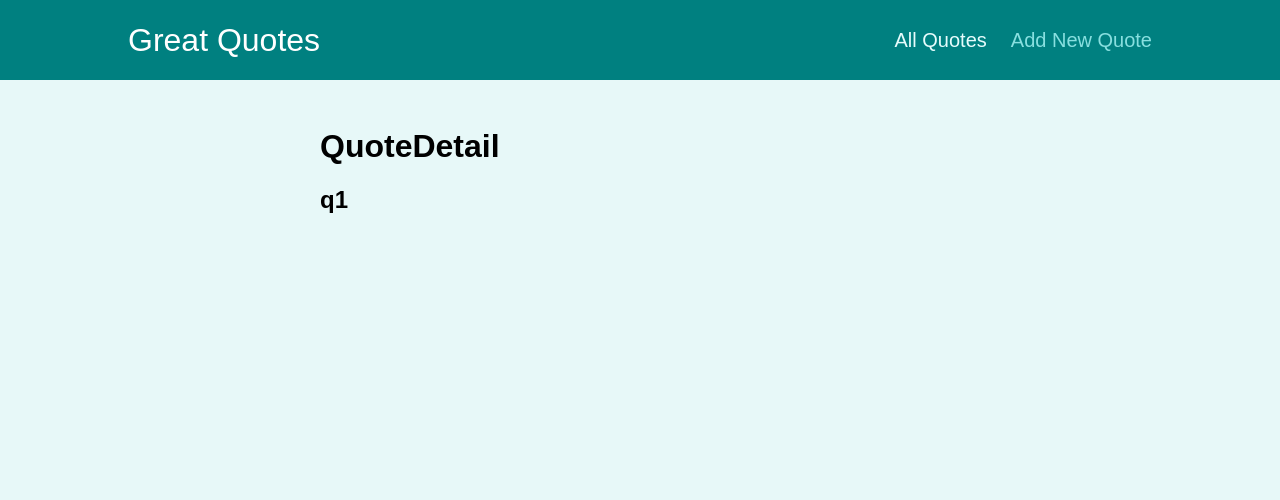
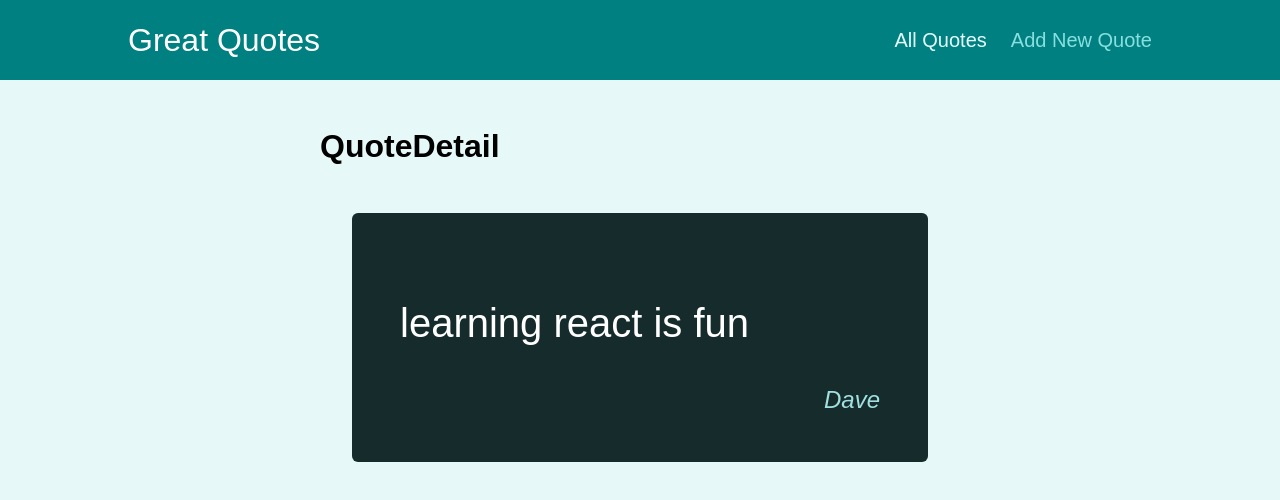
Before and after one commit to dmgudeman/277ReactRouter, a React (Create React App) app: page /quotes/q1 in a window 1280 px wide. Shown: the top 500 px of the page. Built offline with nearby package versions, Linux system fonts and the light colour scheme.

Commit message:
added quote detail page

```diff
--- a/src/components/quotes/QuoteForm.js
+++ b/src/components/quotes/QuoteForm.js
@@ -1,7 +1,7 @@
 import { useRef } from 'react';
 
-import Card from '../ui/Card';
-import LoadingSpinner from '../ui/LoadingSpinner';
+import Card from '../UI/Card';
+import LoadingSpinner from '../UI/LoadingSpinner';
 import classes from './QuoteForm.module.css';
 
 const QuoteForm = (props) => {
--- a/src/components/quotes/QuoteItem.js
+++ b/src/components/quotes/QuoteItem.js
@@ -1,6 +1,12 @@
+import {Link } from 'react-router-dom';
 import classes from './QuoteItem.module.css';
 
+
+
 const QuoteItem = (props) => {
+
+
+
   return (
     <li className={classes.item}>
       <figure>
@@ -9,9 +15,9 @@
         </blockquote>
         <figcaption>{props.author}</figcaption>
       </figure>
-      <a className='btn'>
+      <Link to={`/quotes/${props.id}`} className='btn'>
         View Fullscreen
-      </a>
+        </Link>
     </li>
   );
 };
--- a/src/pages/NewQuote.js
+++ b/src/pages/NewQuote.js
@@ -1,9 +1,10 @@
-
+import QuoteForm from '../components/quotes/QuoteForm';
 
 const NewQuote = () => {
-    return(
-        <div>NEW QUOTE</div>
-    )
-}
+  const addQuoteHandler = (quoteData) => {
+    console.log(quoteData);
+  };
+  return <QuoteForm onAddQuote={addQuoteHandler} />;
+};
 
 export default NewQuote;
--- a/src/pages/QuoteDetail.js
+++ b/src/pages/QuoteDetail.js
@@ -1,20 +1,33 @@
 import React, { Fragment } from 'react';
 import { useParams, Route } from 'react-router-dom';
 import Comments from '../components/comments/Comments';
+import HighlightedQuote from '../components/quotes/HighlightedQuote';
 
+
+const DUMMY_QUOTES = [
+    {id: 'q1', author: 'Dave', text:"learning react is fun"},
+    {id: 'q2', author: 'Joe', text:"learning react is kinda fun"},
+    {id: 'q3', author: 'Momma', text:"learning react is very fun"},
+];
 
 
 
 const QuoteDetail = () => {
     const params = useParams();
+    console.log('hi there', params.quoteId);
+
+    const quote = DUMMY_QUOTES.find(quote => quote.id === params.quoteId);
+    if(!quote) {
+        return <p>No Quote Found</p>
+    }
 
 
-  console.log(params.quoteId);
+
   return (
     <Fragment>
     <div>
       <h1>QuoteDetail</h1>
-      <h2>{params.quoteId}</h2>
+    <HighlightedQuote text={quote.text} author={quote.author}/>
       <Route path={`/quotes/${params.quoteId}/comments`}><Comments/></Route>
       </div>
     </Fragment>
```
Also changed, not shown: 1 other file (tests, documents, lock files or other folders).
